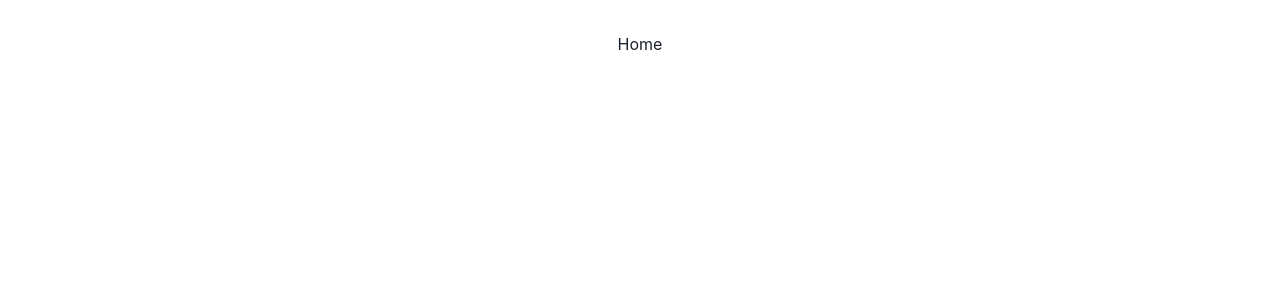
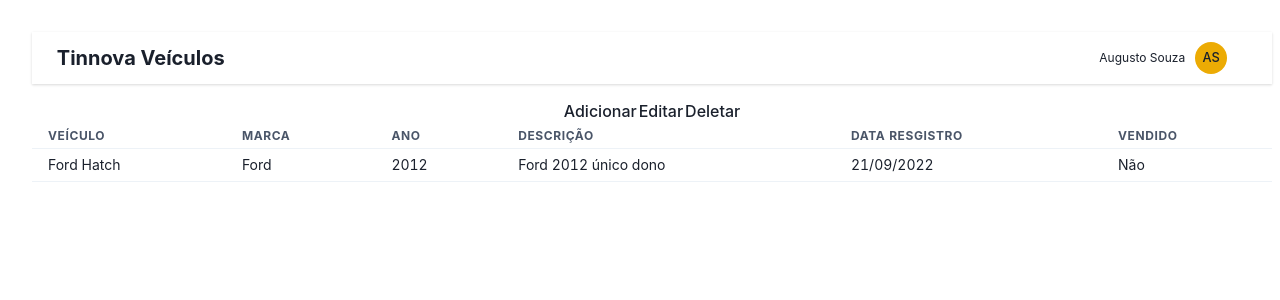
Before and after one commit to 4ugusto5ouza/tinnova-veiculos, a React (Vite) app in the folder TinnovaVeiculos/tinnova-veiculos/: page / in a window 1280 px wide. Shown: the top 300 px of the page. Built offline with nearby package versions, Linux system fonts and the light colour scheme.

Commit message:
:sparkles:feat: criado table para listagem dos veiculos

```diff
--- a/TinnovaVeiculos/tinnova-veiculos/index.html
+++ b/TinnovaVeiculos/tinnova-veiculos/index.html
@@ -2,7 +2,7 @@
 <html lang="en">
   <head>
     <meta charset="UTF-8" />
-    <link rel="icon" type="image/svg+xml" href="/vite.svg" />
+    <link rel="icon" type="image/svg+xml" href="./public/assets/vite.svg" />
     <meta name="viewport" content="width=device-width, initial-scale=1.0" />
     <title>Vite + React + TS</title>
   </head>
--- a/TinnovaVeiculos/tinnova-veiculos/package.json
+++ b/TinnovaVeiculos/tinnova-veiculos/package.json
@@ -12,6 +12,7 @@
     "@chakra-ui/react": "^2.3.2",
     "@emotion/react": "^11.10.4",
     "@emotion/styled": "^11.10.4",
+    "axios": "^0.27.2",
     "framer-motion": "^6.5.1",
     "react": "^18.2.0",
     "react-dom": "^18.2.0",
--- a/TinnovaVeiculos/tinnova-veiculos/src/app/screens/Home/index.tsx
+++ b/TinnovaVeiculos/tinnova-veiculos/src/app/screens/Home/index.tsx
@@ -1,5 +1,12 @@
 import { Box } from "@chakra-ui/react";
+import { Header } from "../../shared/components/Header";
+import { VeiculosGrid } from "../../shared/components/VeiculosGrid";
 
 export const Home = () => {
-  return <Box>Home</Box>;
+  return (
+    <Box width={"1240px"}>
+      <Header />
+      <VeiculosGrid />
+    </Box>
+  );
 };
--- /dev/null
+++ b/TinnovaVeiculos/tinnova-veiculos/src/app/shared/components/Header/index.tsx
@@ -0,0 +1,36 @@
+import { Avatar, Box, Flex, Spacer, Text } from "@chakra-ui/react";
+import React from "react";
+
+export const Header = () => {
+  return (
+    <Box
+      width={"100%"}
+      height={"52px"}
+      shadow="base"
+      padding={"0 2%"}
+      marginBottom={{
+        base: "0px",
+        lg: "12px",
+        xl: "14px",
+        "2xl": "20px",
+      }}
+      backgroundColor={"#fff"}
+    >
+      <Flex height={"100%"} justifyItems={"center"} alignItems={"center"}>
+        <Text fontSize={"20px"}fontWeight={"700"}>
+            {"Tinnova Veículos"}
+        </Text>
+
+        <Spacer />
+        <Flex
+          justifyItems={"center"}
+          alignItems={"center"}
+          marginRight={"20px"}
+        >
+          <Text fontSize={"12px "}>{"Augusto Souza"}</Text>
+          <Avatar marginLeft={"10px"} size={"sm"} name={"Augusto Souza"} src="" />
+        </Flex>
+      </Flex>
+    </Box>
+  );
+};
--- /dev/null
+++ b/TinnovaVeiculos/tinnova-veiculos/src/app/shared/components/VeiculosGrid/index.tsx
@@ -0,0 +1,56 @@
+import {
+  Box,
+  Stack,
+  Tab,
+  Table,
+  TableContainer,
+  TabList,
+  TabPanel,
+  TabPanels,
+  Tabs,
+  Tbody,
+  Td,
+  Th,
+  Thead,
+  Tr,
+} from "@chakra-ui/react";
+import React from "react";
+
+export const VeiculosGrid = () => {
+  return (
+    <Box w={"100%S"} h={"100%"}>
+      <Stack direction={"row"}>
+        <Box w={"100%"} h={"100%"}>
+          {/* <ActionsBar  idAvisoFerias={selectedAvisoFerias.id} /> */}
+          <button>Adicionar</button>
+          <button>Editar</button>
+          <button>Deletar</button>
+          <TableContainer>
+            <Table variant="simple" size={"sm"} w={"100%"} h={"100%"}>
+              <Thead>
+                <Tr>
+                  <Th>Veículo</Th>
+                  <Th>Marca</Th>
+                  <Th>Ano</Th>
+                  <Th>Descrição</Th>
+                  <Th>Data Resgistro</Th>
+                  <Th>Vendido</Th>
+                </Tr>
+              </Thead>
+              <Tbody>
+                <Tr>
+                    <Td>{"Ford Hatch"}</Td>
+                    <Td>Ford</Td>
+                    <Td>{"2012"}</Td>
+                    <Td>{"Ford 2012 único dono"}</Td>
+                    <Td>{"21/09/2022"}</Td>
+                    <Td>{"Não"}</Td>
+                </Tr>
+              </Tbody>
+            </Table>
+          </TableContainer>
+        </Box>
+      </Stack>
+    </Box>
+  );
+};
```
Also changed, not shown: 1 other file (tests, documents, lock files or other folders).
